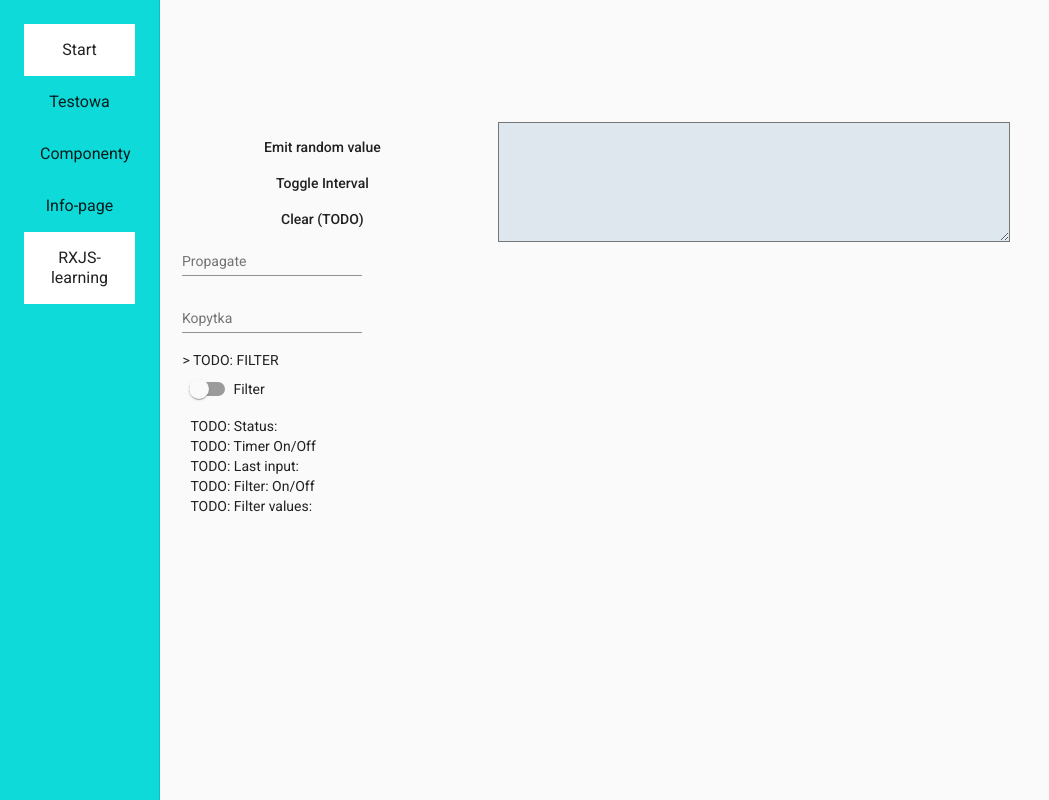
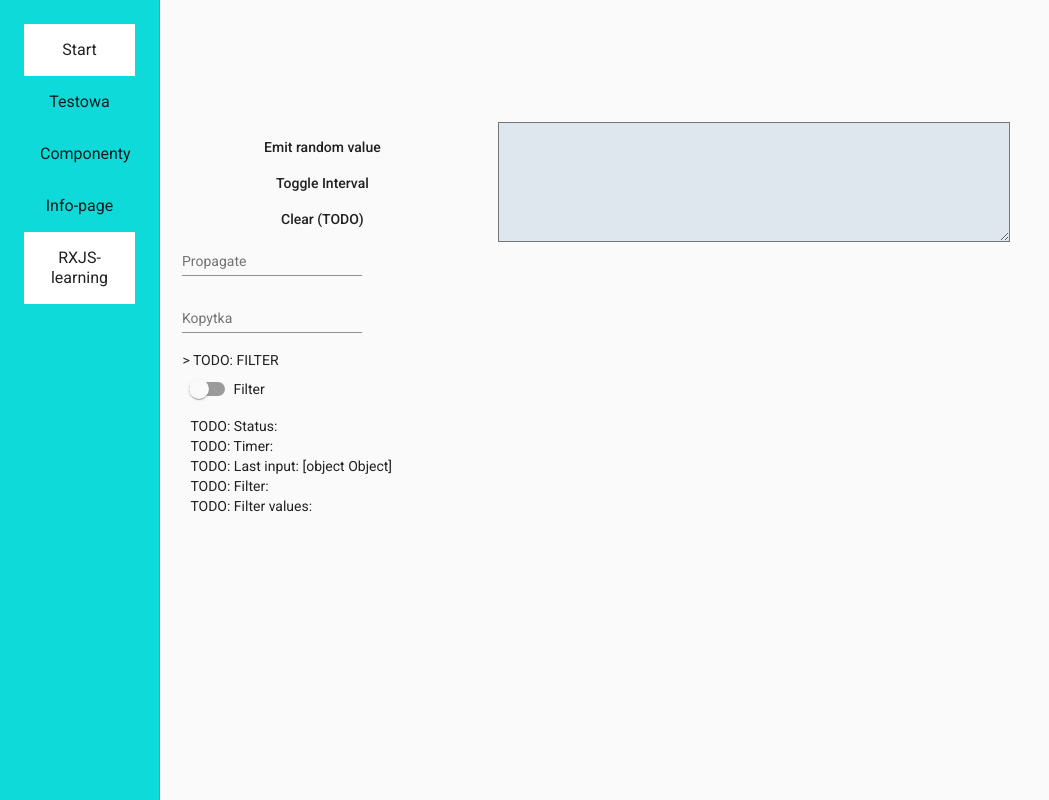
Before and after one commit to ArturOnEuvic/Test999, an Angular app: page /rxjs-learning in a window 1280 px wide. Shown: the whole page, without its empty margins (0-1049 px from the left). Built offline with nearby package versions, Linux system fonts and the light colour scheme.

Commit message:
kolejny_commit

```diff
--- a/src/app/rxjs-learning/rxjs-learning.component.html
+++ b/src/app/rxjs-learning/rxjs-learning.component.html
@@ -37,9 +37,15 @@
 
    <div class="panel">
       TODO: Status:<br>
-      TODO: Timer On/Off<br>
-      TODO: Last input:<br>
-      TODO: Filter: On/Off<br>
+         <div class="timer_on_off">
+            TODO: Timer: {{on_offInfo$ |async}} <br>
+         </div>
+         <div class="last_input">
+            TODO: Last input: {{lastInput$}}<br>
+         </div>
+         <div class="filer_on_off">
+            TODO: Filter: {{on_offFilterInfo$ |async}} <br>
+         </div>
       TODO: Filter values:<br>
    </div>
 </section>
--- a/src/app/rxjs-learning/rxjs-learning.component.ts
+++ b/src/app/rxjs-learning/rxjs-learning.component.ts
@@ -1,6 +1,6 @@
 import { Component, OnInit } from '@angular/core';
 import { FormBuilder, FormControl, FormGroup } from '@angular/forms';
-import { BehaviorSubject, map, merge, Subject } from 'rxjs';
+import { BehaviorSubject, map, merge, Subject} from 'rxjs';
 
 
 @Component({
@@ -17,6 +17,9 @@ export class RxjsLearningComponent implements OnInit {
   randomValueStream$ = new Subject<string>();
   // subject nie utrzymuje wartości
   intervalStream$ = new Subject<string>();
+  on_offInfo$ = new Subject<boolean>();
+  lastInput$ = new BehaviorSubject<string>('');
+  on_offFilterInfo$ = new Subject<boolean>();
   myInterval: any;
   //subjects mogą być observerem i observable w tym samym czasie
   //subject pozwala propagować wiele subskrypcji na raz
@@ -35,16 +38,22 @@ export class RxjsLearningComponent implements OnInit {
 
   }
 
+
+
+
   ngOnInit(): any {
 
     const propagatevalueChanges$ = this.inputForm.controls['propagate'].valueChanges;
     const kopytkaChanges$ = this.inputForm.controls['kopytka'].valueChanges;
+    //const booleanValues$ = this.on_offInfo$.controls['timer_on_off'].valueChanges;
+
+
 
     //! scalanie wyników w jeden stream, przy pomocy 'merge'
     //podział wartości na subskrybowane wcześniej i aktualne
     //! MM: tutaj nie ma żadnego podziału, po prostu przy użyciu merge, scalamy nowe wartości emitowane przez te cztery streamy
     //! MM: textAreaOutput$ które jest behavior subject pozwaala nam wyciagnać co jest aktualnie w text areaa i dokleić na początek nową wartość, z któregokolwiek ze streama
-    merge(this.randomValueStream$, this.intervalStream$, propagatevalueChanges$, kopytkaChanges$.pipe(map(k => k + ' kopytko')))
+    merge(this.randomValueStream$, this.intervalStream$, /*booleanValues$,*/ propagatevalueChanges$, kopytkaChanges$.pipe(map(k => k + ' kopytko')))
       .subscribe((valueEmitted: string) => {
         let currentValue = this.textAreaOutput$.value;
         const newLine = "\r\n";
@@ -66,9 +75,11 @@ export class RxjsLearningComponent implements OnInit {
 
   toggleInterval(): void {
     if (this.myInterval) {
-      clearInterval(this.myInterval);
+      clearInterval(this.myInterval),
+      this.on_offInfo$.next(false)
     } else {
-      this.myInterval = setInterval(this.intervalMethod.bind(this), 2000);
+      this.myInterval = setInterval(this.intervalMethod.bind(this), 2000),
+      this.on_offInfo$.next(true)
     }
   }
 
@@ -79,6 +90,8 @@ export class RxjsLearningComponent implements OnInit {
   clearAll(): void{
     this.textAreaOutput$.next('');
   }
+
+
 }
 
 
```
